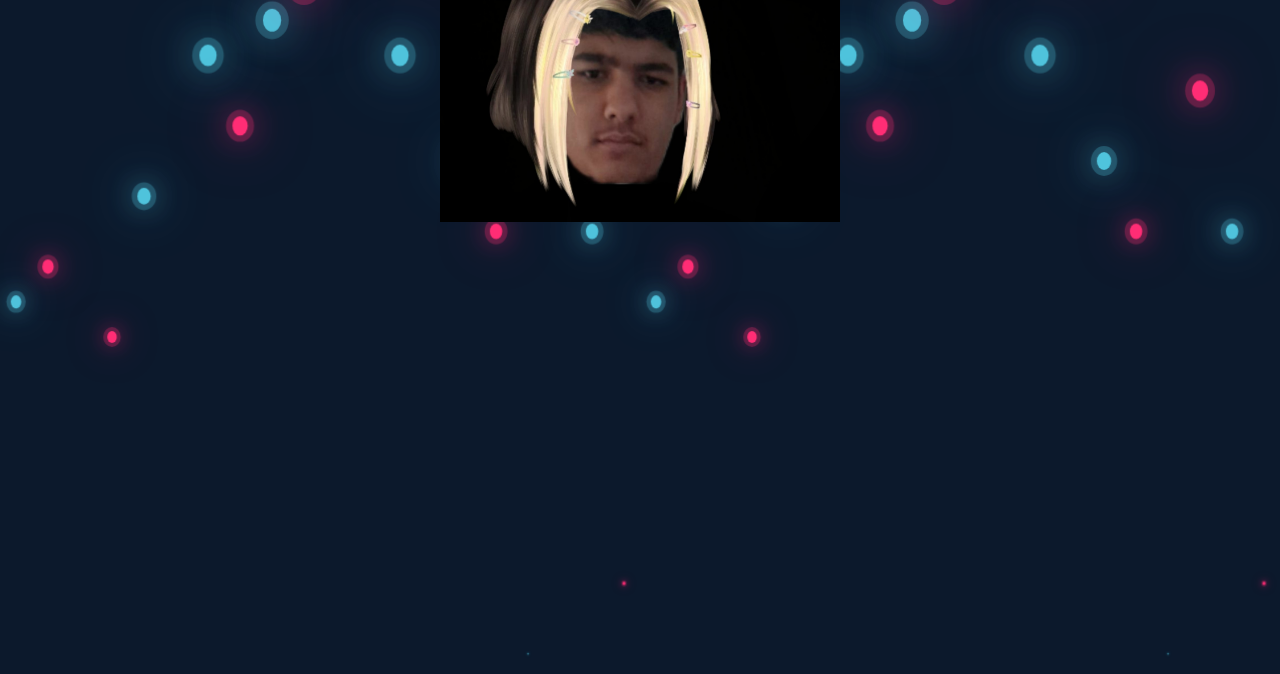
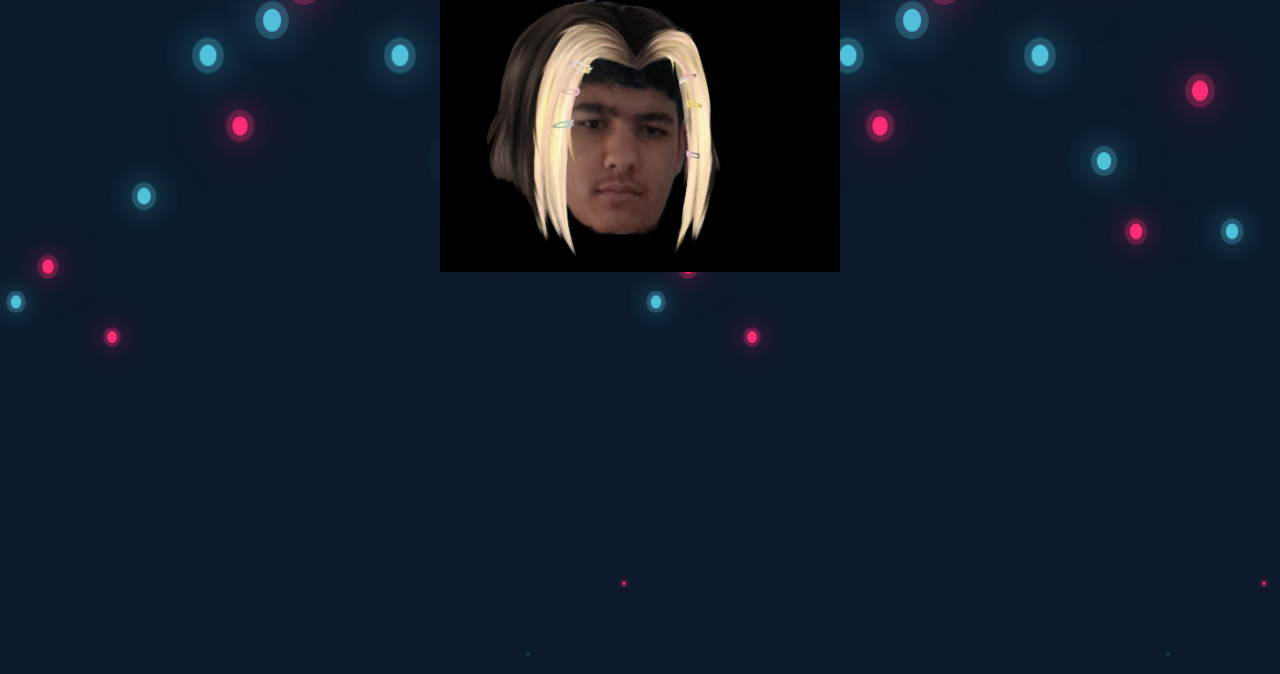
Before and after one commit to javadexe213/javadexe213.github.io, a plain HTML site: page arab/index.html in a window 1280 px wide. Shown: the part 126-800 px from the top of the page. Drawn offline with Linux system fonts and the light colour scheme.

Commit message:
Update style.css

```diff
--- a/arab/style.css
+++ b/arab/style.css
@@ -18,8 +18,6 @@ img{
    width: 400px;
    margin: 0 auto;
    transition: 0.3s;
-   position:relative;
-   bottom: 50px;
 }
 body
 {
```
